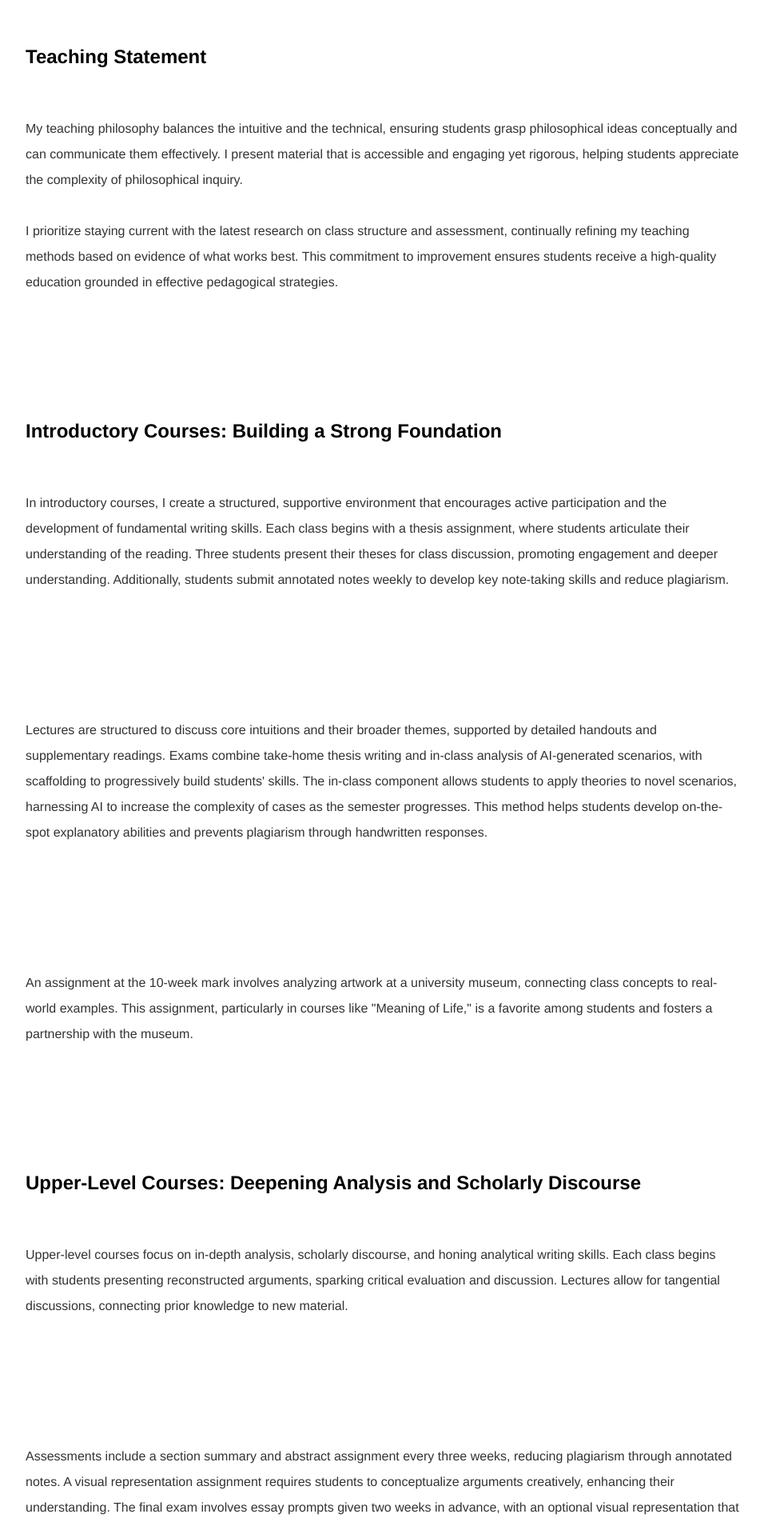
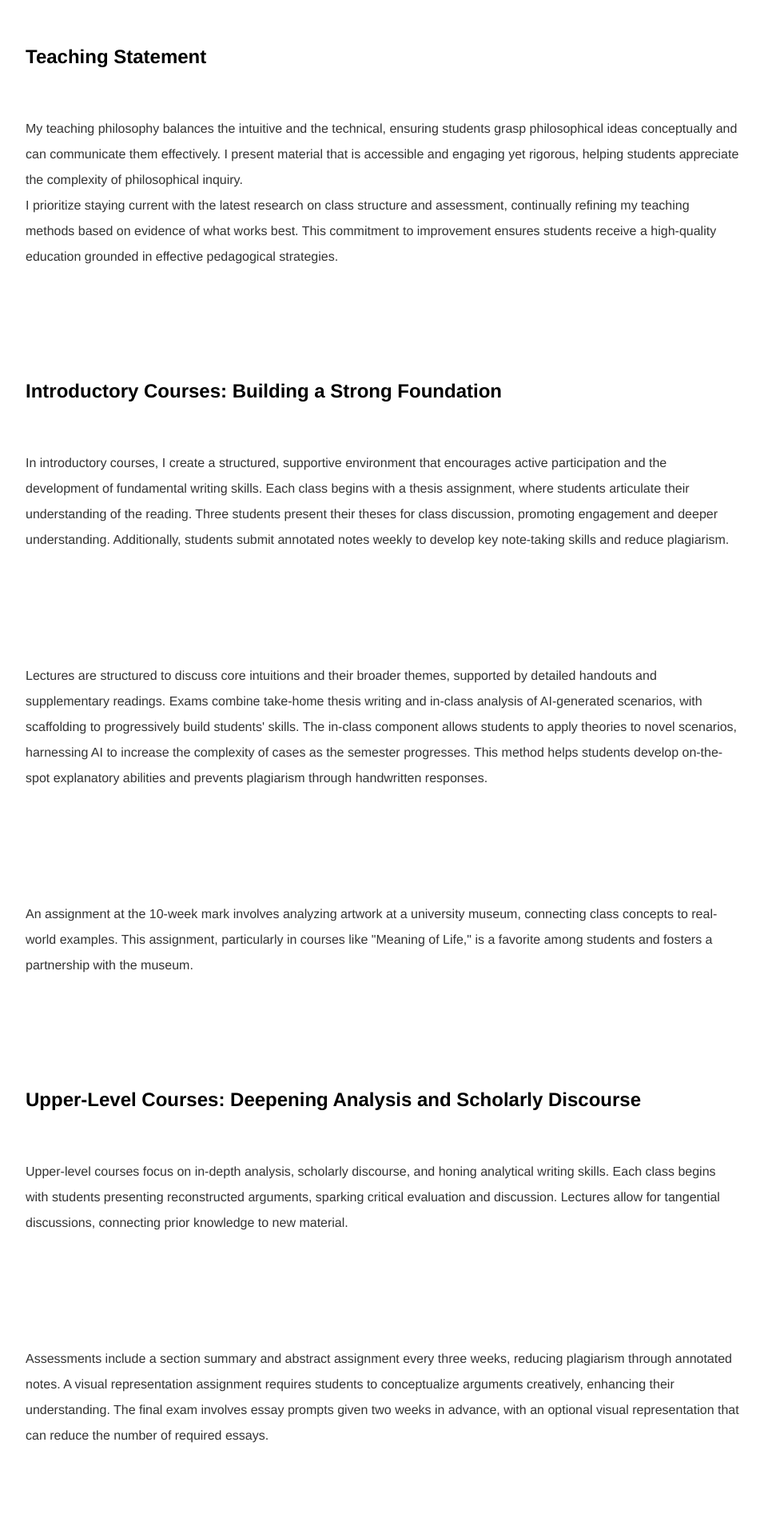
Before and after one commit to kevinjpatton/kevinjpatton.github.io, a Jekyll site: the page built from pedagogy/teachingstatement.html, in a window 1280 px wide. Shown: the part 555-2463 px from the top of the page at 80% size, without its empty margins (160-1116 px from the left). Built offline with Jekyll 4.4.1, drawn with Linux system fonts in a browser that asks for light colours; Markdown is read by kramdown in place of the engine named in the settings.

Commit message:
Update teachingstatement.html

```diff
--- a/pedagogy/teachingstatement.html
+++ b/pedagogy/teachingstatement.html
@@ -13,21 +13,21 @@
 </style>
 <p>To download this as a PDF, click <a href="/teaching/commonresources/Teaching Statement.pdfs" target="_blank">here</a>.</p>
 <h2>Teaching Statement</h2>
-<p>My teaching philosophy balances the intuitive and the technical, ensuring students grasp philosophical ideas conceptually and can communicate them effectively. I present material that is accessible and engaging yet rigorous, helping students appreciate the complexity of philosophical inquiry.<br><br>
+<p>My teaching philosophy balances the intuitive and the technical, ensuring students grasp philosophical ideas conceptually and can communicate them effectively. I present material that is accessible and engaging yet rigorous, helping students appreciate the complexity of philosophical inquiry.<br>
 
-I prioritize staying current with the latest research on class structure and assessment, continually refining my teaching methods based on evidence of what works best. This commitment to improvement ensures students receive a high-quality education grounded in effective pedagogical strategies.</p><br><br>
+I prioritize staying current with the latest research on class structure and assessment, continually refining my teaching methods based on evidence of what works best. This commitment to improvement ensures students receive a high-quality education grounded in effective pedagogical strategies.</p><br>
 
 <h2>Introductory Courses: Building a Strong Foundation</h2>
-<p>In introductory courses, I create a structured, supportive environment that encourages active participation and the development of fundamental writing skills. Each class begins with a thesis assignment, where students articulate their understanding of the reading. Three students present their theses for class discussion, promoting engagement and deeper understanding. Additionally, students submit annotated notes weekly to develop key note-taking skills and reduce plagiarism.</p><br><br>
+<p>In introductory courses, I create a structured, supportive environment that encourages active participation and the development of fundamental writing skills. Each class begins with a thesis assignment, where students articulate their understanding of the reading. Three students present their theses for class discussion, promoting engagement and deeper understanding. Additionally, students submit annotated notes weekly to develop key note-taking skills and reduce plagiarism.</p><br>
 
-<p>Lectures are structured to discuss core intuitions and their broader themes, supported by detailed handouts and supplementary readings. Exams combine take-home thesis writing and in-class analysis of AI-generated scenarios, with scaffolding to progressively build students' skills. The in-class component allows students to apply theories to novel scenarios, harnessing AI to increase the complexity of cases as the semester progresses. This method helps students develop on-the-spot explanatory abilities and prevents plagiarism through handwritten responses.</p><br><br>
+<p>Lectures are structured to discuss core intuitions and their broader themes, supported by detailed handouts and supplementary readings. Exams combine take-home thesis writing and in-class analysis of AI-generated scenarios, with scaffolding to progressively build students' skills. The in-class component allows students to apply theories to novel scenarios, harnessing AI to increase the complexity of cases as the semester progresses. This method helps students develop on-the-spot explanatory abilities and prevents plagiarism through handwritten responses.</p><br>
 
-<p>An assignment at the 10-week mark involves analyzing artwork at a university museum, connecting class concepts to real-world examples. This assignment, particularly in courses like "Meaning of Life," is a favorite among students and fosters a partnership with the museum.</p><br><br>
+<p>An assignment at the 10-week mark involves analyzing artwork at a university museum, connecting class concepts to real-world examples. This assignment, particularly in courses like "Meaning of Life," is a favorite among students and fosters a partnership with the museum.</p><br>
 
 <h2>Upper-Level Courses: Deepening Analysis and Scholarly Discourse</h2>
-<p>Upper-level courses focus on in-depth analysis, scholarly discourse, and honing analytical writing skills. Each class begins with students presenting reconstructed arguments, sparking critical evaluation and discussion. Lectures allow for tangential discussions, connecting prior knowledge to new material.</p><br><br>
+<p>Upper-level courses focus on in-depth analysis, scholarly discourse, and honing analytical writing skills. Each class begins with students presenting reconstructed arguments, sparking critical evaluation and discussion. Lectures allow for tangential discussions, connecting prior knowledge to new material.</p><br>
 
-<p>Assessments include a section summary and abstract assignment every three weeks, reducing plagiarism through annotated notes. A visual representation assignment requires students to conceptualize arguments creatively, enhancing their understanding. The final exam involves essay prompts given two weeks in advance, with an optional visual representation that can reduce the number of required essays.</p><br><br>
+<p>Assessments include a section summary and abstract assignment every three weeks, reducing plagiarism through annotated notes. A visual representation assignment requires students to conceptualize arguments creatively, enhancing their understanding. The final exam involves essay prompts given two weeks in advance, with an optional visual representation that can reduce the number of required essays.</p><br>
 
 <h2>Common Threads: Structure and Adaptability</h2>
-<p>While content and goals differ between course levels, the structure remains consistent. Both prioritize active engagement, structured assignments, dedicated lecture time, and assessments that evaluate writing and conceptual understanding. This adaptable approach tailors my teaching to each course and student population, fostering a supportive, intellectually stimulating environment that empowers students to achieve their full potential.</p><br><br>
+<p>While content and goals differ between course levels, the structure remains consistent. Both prioritize active engagement, structured assignments, dedicated lecture time, and assessments that evaluate writing and conceptual understanding. This adaptable approach tailors my teaching to each course and student population, fostering a supportive, intellectually stimulating environment that empowers students to achieve their full potential.</p><br>
```
